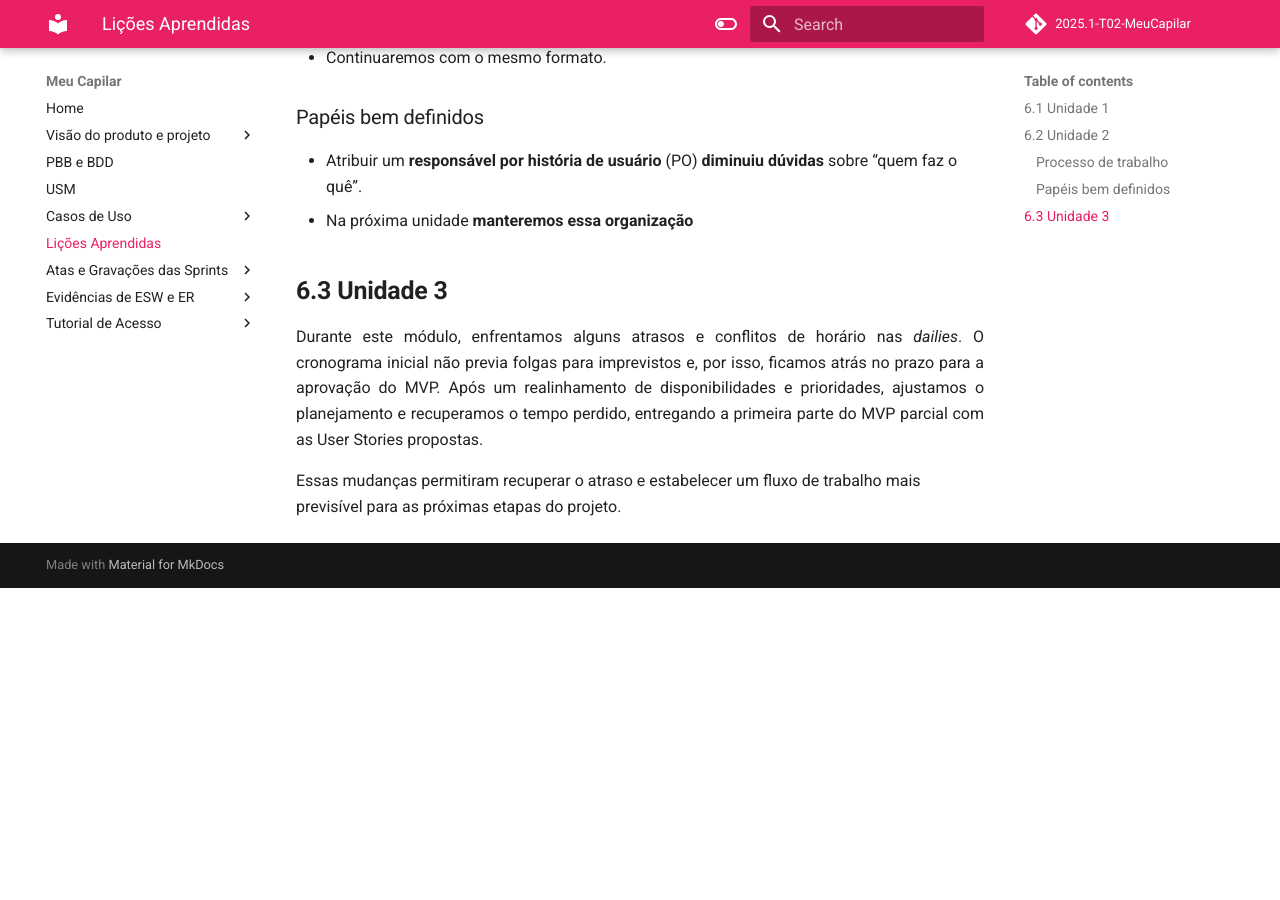
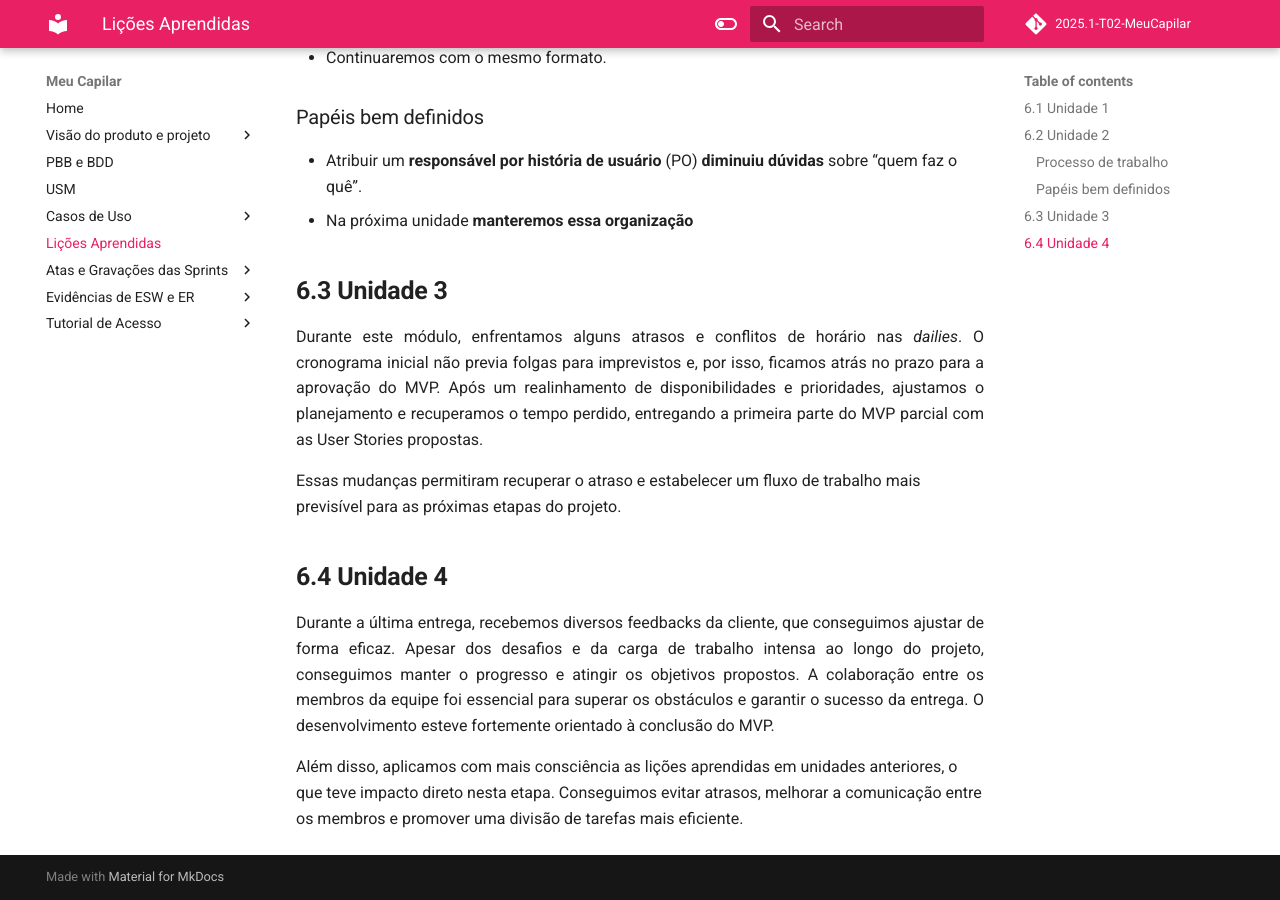
Before and after one commit to mdsreq-fga-unb/2025.1-T02-MeuCapilar, an MkDocs documentation site: the page built from docs/unidade1/licoesAprendidas.md, in a window 1280 px wide and 900 px high, scrolled down 1049 px. Built offline with MkDocs 1.6.1 and Material for MkDocs 9.7.7, drawn with Linux system fonts in a browser that asks for light colours; comment, search, counter and statistics services are not loaded; before the commit the page ends 1637 px from its top, so only the background shows below that; some of the changed text lies outside the part shown.

Commit message:
att licoes

```diff
--- a/docs/unidade1/licoesAprendidas.md
+++ b/docs/unidade1/licoesAprendidas.md
@@ -37,3 +37,9 @@ Durante este módulo, enfrentamos alguns atrasos e conflitos de horário nas <em
 <p>
 Essas mudanças permitiram recuperar o atraso e estabelecer um fluxo de trabalho mais previsível para as próximas etapas do projeto.
 </p>
+
+## **6.4 Unidade 4**
+
+<p style="text-align: justify;">Durante a última entrega, recebemos diversos feedbacks da cliente, que conseguimos ajustar de forma eficaz. Apesar dos desafios e da carga de trabalho intensa ao longo do projeto, conseguimos manter o progresso e atingir os objetivos propostos. A colaboração entre os membros da equipe foi essencial para superar os obstáculos e garantir o sucesso da entrega. O desenvolvimento esteve fortemente orientado à conclusão do MVP.</p>
+
+<p>Além disso, aplicamos com mais consciência as lições aprendidas em unidades anteriores, o que teve impacto direto nesta etapa. Conseguimos evitar atrasos, melhorar a comunicação entre os membros e promover uma divisão de tarefas mais eficiente.</p>
```
Also changed, not shown: other parts of docs/unidade1/licoesAprendidas.md (+1 -1 lines).
